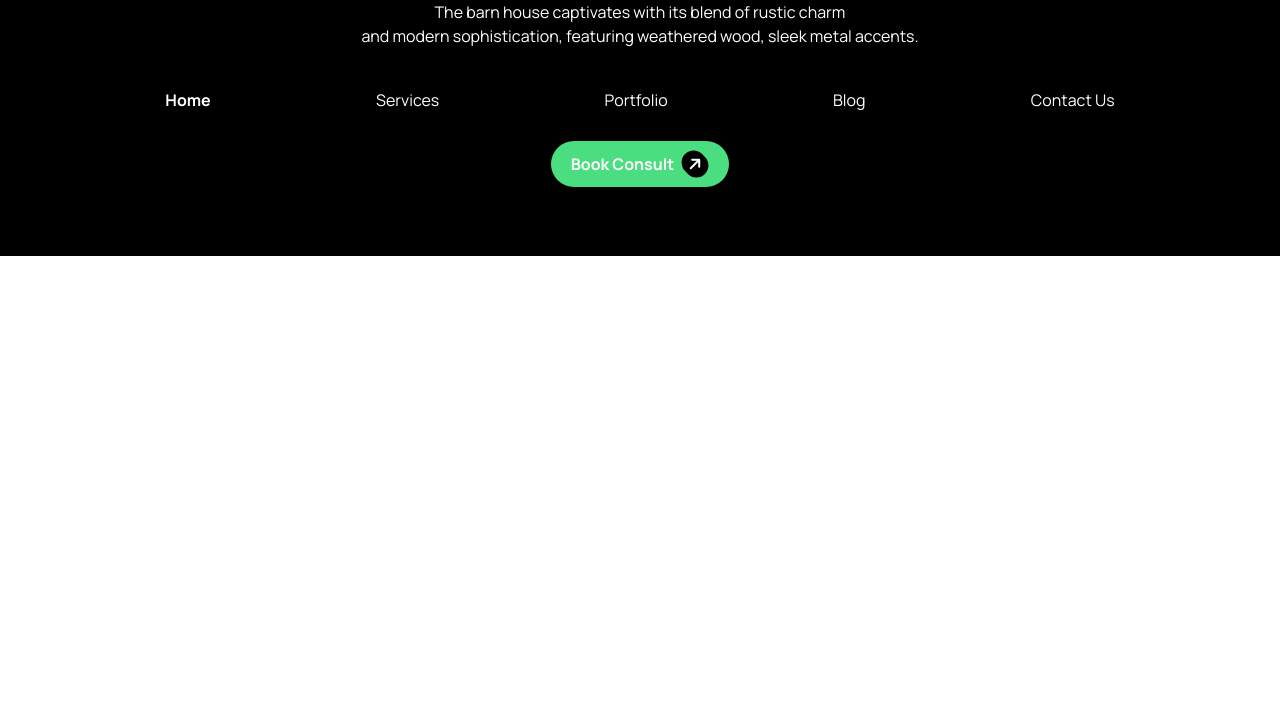
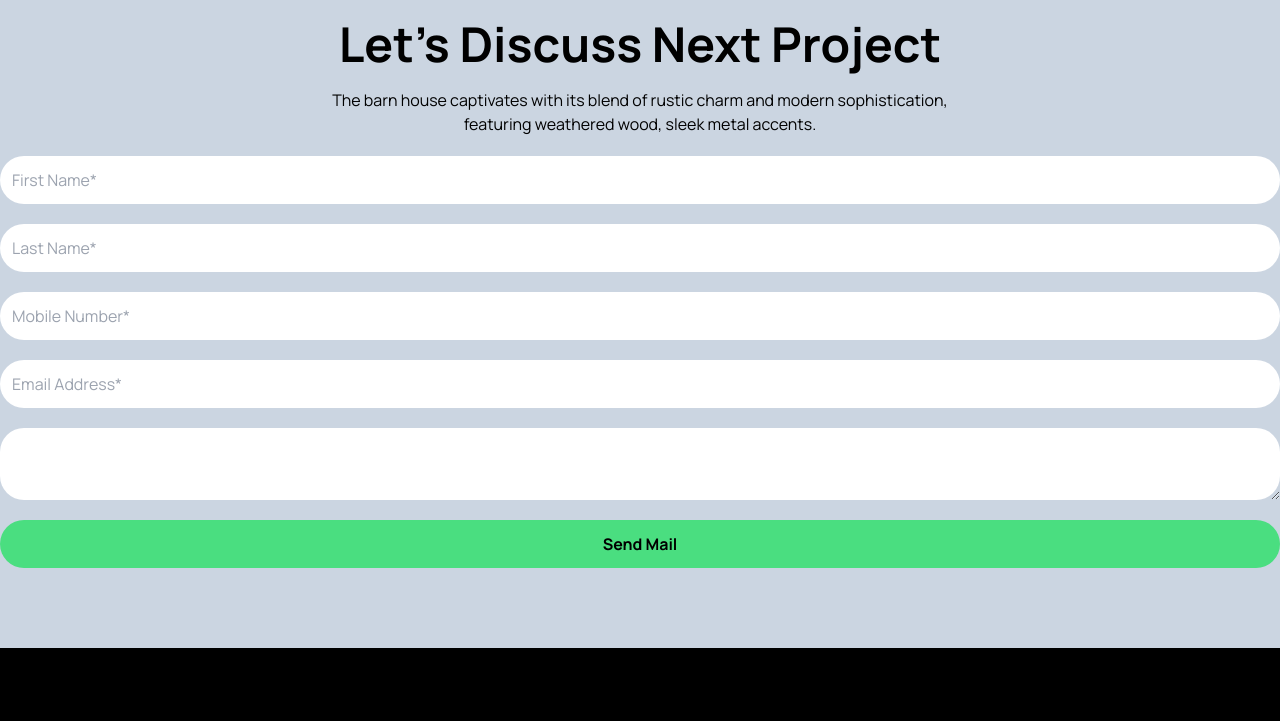
Before and after one commit to jnoyon/tailwind-project, a plain HTML site: page index.html in a window 1280 px wide. Shown: the part 2120-2841 px from the top of the page. Before the commit the page ends 2376 px from the top, so only its background shows below. Drawn offline with nearby package versions, Linux system fonts and the light colour scheme.

Commit message:
Form Added

```diff
--- a/index.html
+++ b/index.html
@@ -103,6 +103,22 @@
         </div>
     </section>
 
+    <section class="contact-form bg-slate-300 text-center py-20">
+        <div class="container">
+            <h1 class="px-8 mb-2 p-2 bg-green-200 rounded-3xl inline-block"> <i class="fa-solid fa-arrow-right mr-1"></i> Let's Connect </h1>
+            <h1 class="font-bold text-5xl py-5"> Let’s Discuss Next Project </h1>
+            <p class="mb-5"> The barn house captivates with its blend of rustic charm and modern sophistication, <br> featuring weathered wood, sleek metal accents. </p>
+            <form action="#" class="grid  gap-5">
+                <input type="text" placeholder="First Name*" class="rounded-3xl p-3" required>
+                <input type="text" placeholder="Last Name*" class="rounded-3xl p-3" required>
+                <input type="number" placeholder="Mobile Number*" class="rounded-3xl p-3" required>
+                <input type="email" placeholder="Email Address*" class="rounded-3xl p-3" required>
+                <textarea name="message" id="formmessage" class="w-full rounded-3xl p-3"></textarea>
+                <input type="submit" value="Send Mail" class="bg-green-400 font-bold px-5 py-3 rounded-full">
+            </form>
+        </div>
+    </section>
+
     <footer class="footer-section text-white bg-black text-center py-20">
         <div class="container">
            <h1 class="mb-4">  <i class="fa-solid fa-arrow-up rotate-45 bg-green-400 rounded-full px-2 py-1"></i> <span class="font-bold text-2xl"> Rinterio </span> </h1>
```
